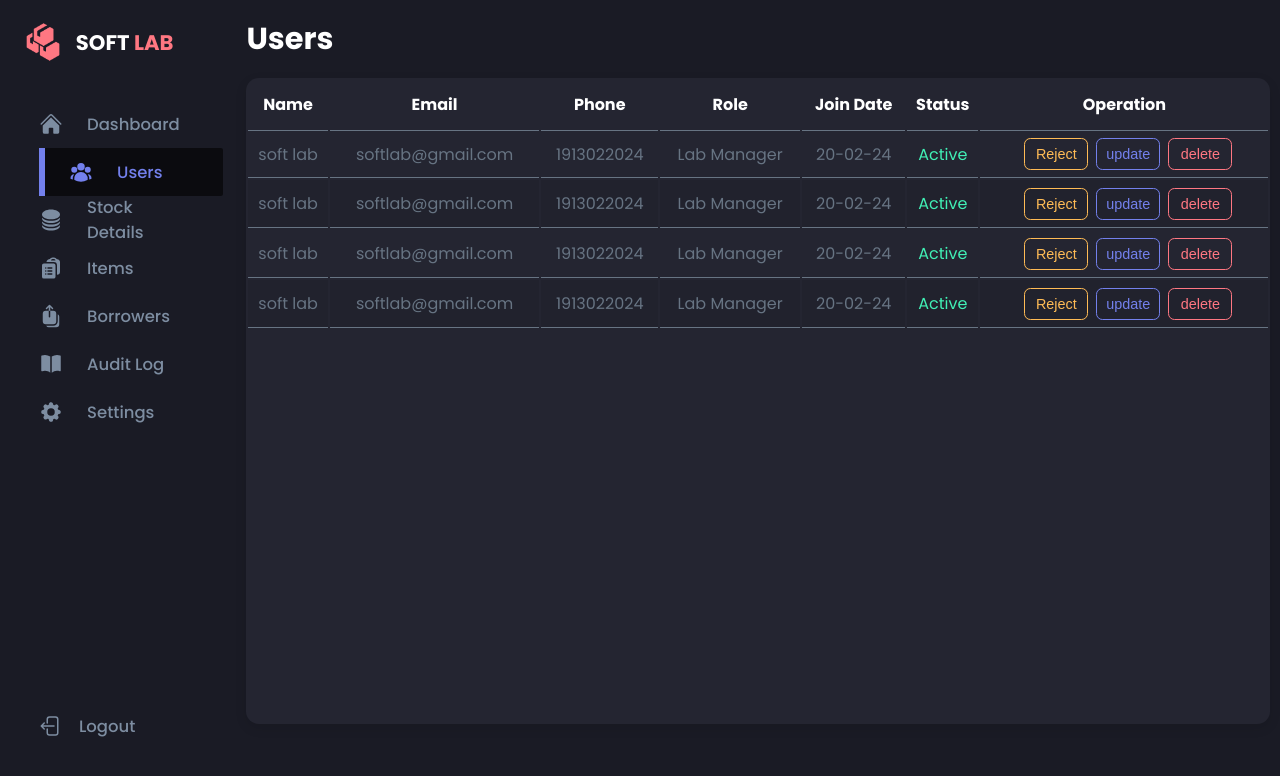
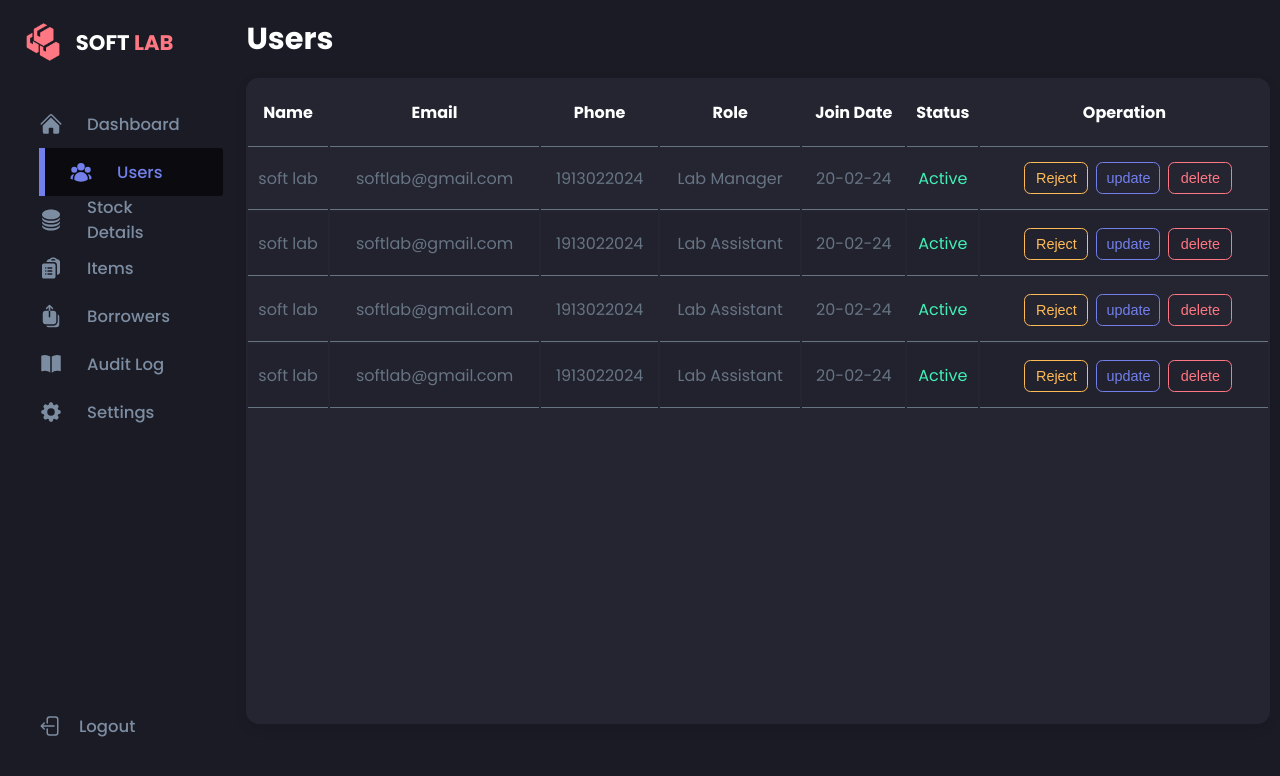
Before and after one commit to Shibin-Abraham/softlab, a React (Create React App) app: page /users in a window 1280 px wide. Shown: the top 776 px of the page. Built offline with nearby package versions, Linux system fonts and the light colour scheme.

Commit message:
Login root created

```diff
--- a/src/App.js
+++ b/src/App.js
@@ -8,12 +8,14 @@ import StockDetails from './Components/StockDetails/StockDetails.jsx';
 import ItemDetails from './Components/ItemDetails/ItemDetails.jsx';
 import Borrowers from './Components/Borrowers/Borrowers.jsx';
 import AuditLog from './Components/AuditLog/AuditLog.jsx';
+import Login from './Login/Login.jsx';
 
 function App() {
   return (
     <BrowserRouter>
       <NavBar />
         <Routes>
+          <Route path="/login" element={<Login />}/>
           <Route path="/" element={<DashBoard />}/>
           <Route path='/users' element={<Users />} />
           <Route path='/stock' element={<StockDetails />} />
--- a/src/Components/AuditLog/AuditLog.jsx
+++ b/src/Components/AuditLog/AuditLog.jsx
@@ -30,6 +30,11 @@ function AuditLog() {
                         <p>Stock Details updated for Stock No:lab-stock-2, indent:lab-stock-2</p>
                         <h5>By: Soft lab</h5>
                     </div>
+                    <div className="card">
+                        <h4> 02-18-2024 15:40:14</h4>
+                        <p>Stock Details updated for Stock No:lab-stock-3, indent:lab-stock-6</p>
+                        <h5>By: Soft lab</h5>
+                    </div>
 
                 </div>
 
--- a/src/Components/Borrowers/Borrowers.jsx
+++ b/src/Components/Borrowers/Borrowers.jsx
@@ -76,7 +76,18 @@ function Borrowers() {
                                     </svg>
                                 </td>
                             </tr>
-
+                            <tr>
+                                <td>soft lab</td>
+                                <td>LAP-002</td>
+                                <td>Laptop</td>
+                                <td>Software lab 1</td>
+                                <td>
+                                    <svg onClick={()=>setViewBorrowerPopUp(true)} xmlns="http://www.w3.org/2000/svg" viewBox="0 0 24 24" fill="currentColor" className="w-6 h-6">
+                                    <path d="M21.731 2.269a2.625 2.625 0 0 0-3.712 0l-1.157 1.157 3.712 3.712 1.157-1.157a2.625 2.625 0 0 0 0-3.712ZM19.513 8.199l-3.712-3.712-8.4 8.4a5.25 5.25 0 0 0-1.32 2.214l-.8 2.685a.75.75 0 0 0 .933.933l2.685-.8a5.25 5.25 0 0 0 2.214-1.32l8.4-8.4Z" />
+                                    <path d="M5.25 5.25a3 3 0 0 0-3 3v10.5a3 3 0 0 0 3 3h10.5a3 3 0 0 0 3-3V13.5a.75.75 0 0 0-1.5 0v5.25a1.5 1.5 0 0 1-1.5 1.5H5.25a1.5 1.5 0 0 1-1.5-1.5V8.25a1.5 1.5 0 0 1 1.5-1.5h5.25a.75.75 0 0 0 0-1.5H5.25Z" />
+                                    </svg>
+                                </td>
+                            </tr>
 
                         </tbody>
                     </table>
--- a/src/Components/DashBoard/DashBoard.css
+++ b/src/Components/DashBoard/DashBoard.css
@@ -115,7 +115,6 @@
     color: var(--color-info-light);
   }
 
-
   .main section .container-1 .card-section .card-2 .top{
     margin: .8rem 0rem 0rem .8rem;
     width: 2.2rem;
@@ -172,8 +171,6 @@
     font-size: 1rem;
     color: var(--color-info-light);
   }
-
-
   .main section .container-1 .card-section .card-3 .top{
     margin: .8rem 0rem 0rem .8rem;
     width: 2.2rem;
--- a/src/Components/DashBoard/DashBoard.jsx
+++ b/src/Components/DashBoard/DashBoard.jsx
@@ -8,7 +8,7 @@ function DashBoard(){
     let [borrowCount,setBorrowCount] = useState(0)
     const limi =70
     const limi2 =82
-    const limi3 =50
+    const limi3 =30
     useEffect(()=>{
         const interval = setInterval(()=>{
             setStockCount(stockCount===limi?stockCount:stockCount+1)
@@ -54,7 +54,7 @@ function DashBoard(){
                             <div className="mid">
                                 <div>
                                     <p>Total Stocks</p>
-                                    <h2>2.00</h2>
+                                    <h2>7.00</h2>
                                 </div>
                                 <div className="circle">
                                     <div className="circular-progress" style={{background:`conic-gradient(#7380ec ${stockCount*3.6}deg,#36384f ${stockCount*3.6}deg)`}}>
@@ -64,7 +64,6 @@ function DashBoard(){
                                     </div>
                                 </div>
                             </div>
-
                         </div>
                         <div className="card-2">
                         <div className="top">
@@ -77,7 +76,7 @@ function DashBoard(){
                             <div className="mid">
                                 <div>
                                     <p>Total Items</p>
-                                    <h2>2.00</h2>
+                                    <h2>36.00</h2>
                                 </div>
                                 <div className="circle">
                                     <div className="circular-progress" style={{background:`conic-gradient(#41f1b6 ${itemCount*3.6}deg,#36384f ${itemCount*3.6}deg)`}}>
@@ -100,7 +99,7 @@ function DashBoard(){
                             <div className="mid">
                                 <div>
                                     <p>Borrowed</p>
-                                    <h2>2.00</h2>
+                                    <h2>3.00</h2>
                                 </div>
                                 <div className="circle">
                                     <div className="circular-progress" style={{background:`conic-gradient(#ff7782 ${borrowCount*3.6}deg,#36384f ${borrowCount*3.6}deg)`}}>
--- a/src/Components/ItemDetails/ItemDetails.css
+++ b/src/Components/ItemDetails/ItemDetails.css
@@ -21,6 +21,7 @@
     display: flex;
     align-items: center;
     justify-content: space-between;
+    margin-top: .8rem;
   }
   .item-details section .top input{
     margin-left: .5rem;
--- a/src/Components/StockDetails/StockDetails.css
+++ b/src/Components/StockDetails/StockDetails.css
@@ -21,6 +21,7 @@
     display: flex;
     align-items: center;
     justify-content: space-between;
+    margin-top: .8rem;
   }
   .stock-details section .top input{
     margin-left: .5rem;
--- a/src/Components/Users/Users.css
+++ b/src/Components/Users/Users.css
@@ -34,7 +34,7 @@
   }
   .users section .container .table-section table thead{
     width: 100%;
-    height: 3rem;
+    height: 4rem;
     font-size: 1rem;
     color: var(--color-white);
     /*background: var(--color-blue-shade);*/
@@ -45,7 +45,7 @@
   }
   .users section .container .table-section table tbody tr{
     width: 100%;
-    height: 3rem;
+    height: 4rem;
     font-size: 1rem;
     color: var(--color-dark-variant);
     transition: all .1s ease;
--- a/src/Components/Users/Users.jsx
+++ b/src/Components/Users/Users.jsx
@@ -36,7 +36,7 @@ function Users() {
                             <td> soft lab</td>
                             <td> softlab@gmail.com</td>
                             <td> 1913022024</td>
-                            <td> Lab Manager</td>
+                            <td> Lab Assistant</td>
                             <td> 20-02-24</td>
                             {<Action/>}
                         </tr>
@@ -44,7 +44,7 @@ function Users() {
                             <td> soft lab</td>
                             <td> softlab@gmail.com</td>
                             <td> 1913022024</td>
-                            <td> Lab Manager</td>
+                            <td> Lab Assistant</td>
                             <td> 20-02-24</td>
                             {<Action/>}
                         </tr>
@@ -52,7 +52,7 @@ function Users() {
                             <td> soft lab</td>
                             <td> softlab@gmail.com</td>
                             <td> 1913022024</td>
-                            <td> Lab Manager</td>
+                            <td>  Lab Assistant</td>
                             <td> 20-02-24</td>
                             {<Action/>}
                         </tr>
--- /dev/null
+++ b/src/Login/Login.css
@@ -0,0 +1 @@
+@import url('../global.css');
--- /dev/null
+++ b/src/Login/Login.jsx
@@ -0,0 +1,12 @@
+import React from 'react'
+import './Login.css'
+
+function Login() {
+  return (
+    <div className='login'>
+      <h2>Login page</h2>
+    </div>
+  )
+}
+
+export default Login
```
